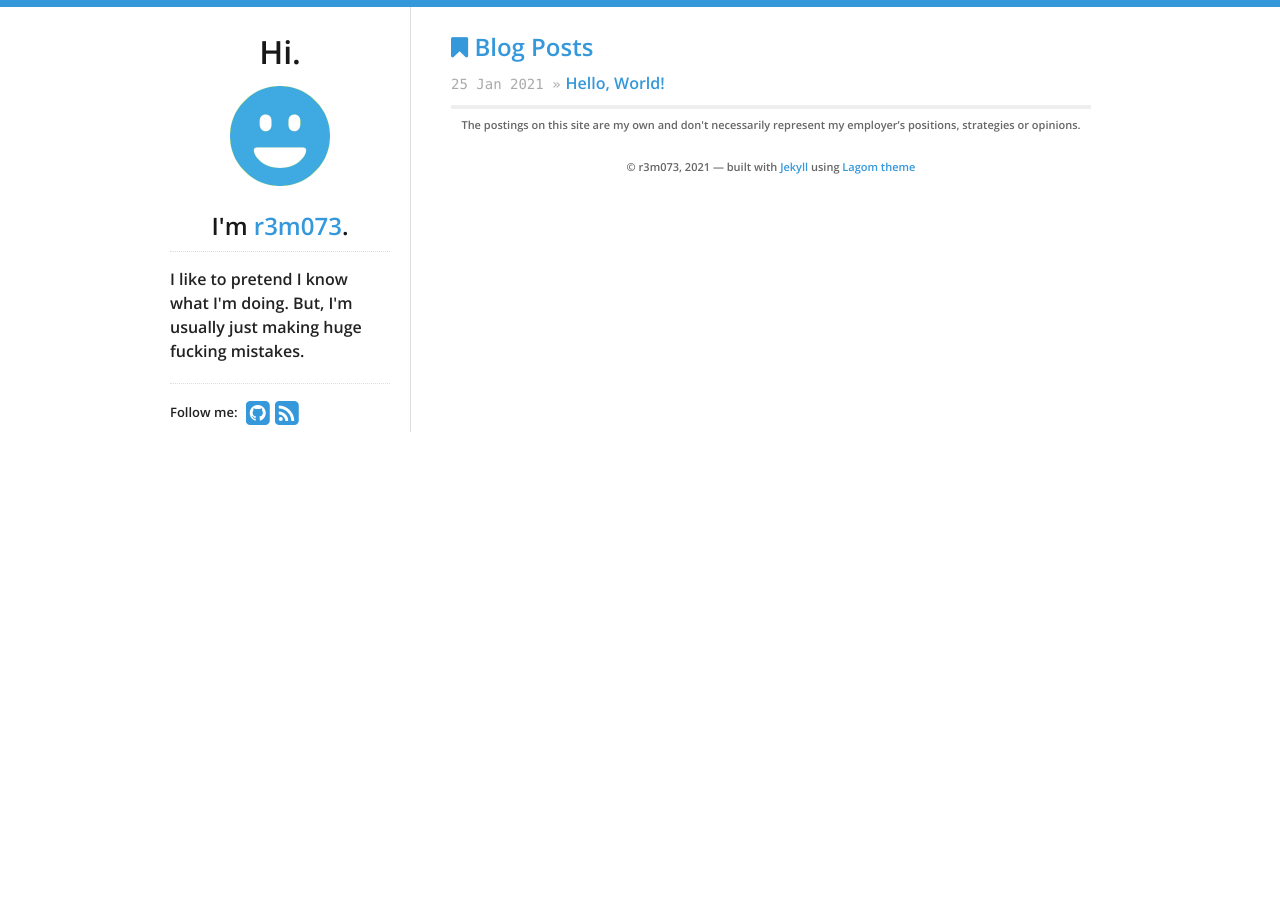
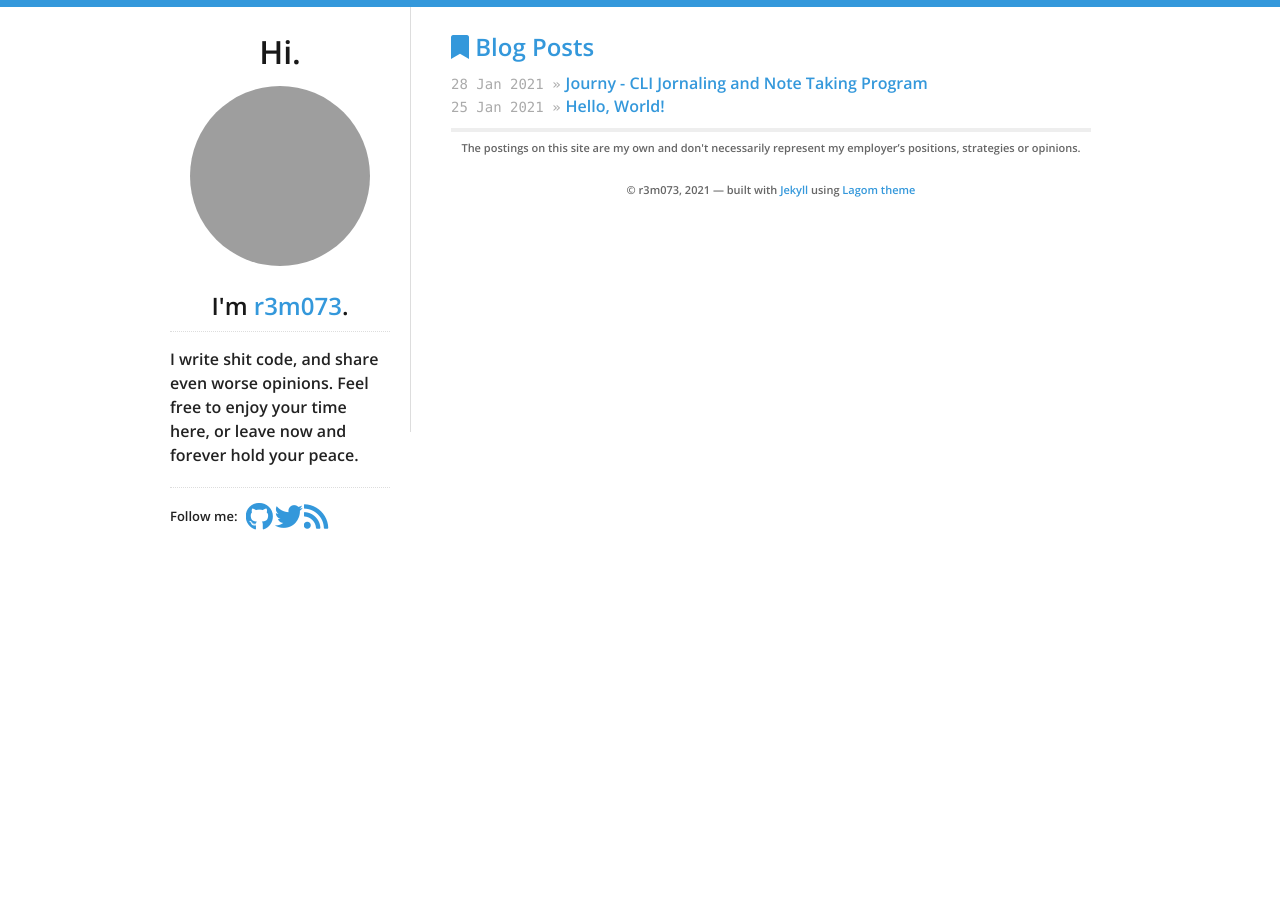
Before and after one commit to r3m073/r3m073.github.io, a Jekyll site: the page built from index.html, in a window 1280 px wide. Built offline with Jekyll 4.4.1, drawn with Linux system fonts in a browser that asks for light colours; nearby versions of some CDN libraries; grey boxes are pictures that could not be loaded.

Commit message:
Working on new post, social icons, logo/favicon

```diff
--- a/_includes/sidebar.html
+++ b/_includes/sidebar.html
@@ -9,7 +9,8 @@
   </a>
   <h2>I'm <a href="/">{{ site.data.theme.name }}</a>.</h2>
   <div id="bio">
-    <p>I like to pretend I know what I'm doing. But, I'm usually just making huge fucking mistakes.</p>
+    <p>I write shit code, and share even worse opinions. Feel free to enjoy your time here, or leave now and forever hold your peace.</p>
+    <p>
   </div>
   <div id="social">
     {% include social.html %}
--- a/_includes/social.html
+++ b/_includes/social.html
@@ -2,73 +2,73 @@ Follow me:
 <div id="stalker">
   {% if site.data.theme.social.github %}
   <a title="{{ site.data.theme.social.github }} on Github" href="https://github.com/{{ site.data.theme.social.github }}">
-    <i class="fa fa-github-square"></i>
+    <i class="fab fa-github"></i>
   </a>
   {% endif %}
 
   {% if site.data.theme.social.bitbucket %}
   <a title="{{ site.data.theme.social.bitbucket }} on Bitbucket" href="https://bitbucket.com/{{ site.data.theme.social.bitbucket }}/">
-    <i class="fa fa-bitbucket-square"></i>
+    <i class="fab fa-bitbucket"></i>
   </a>
   {% endif %}
 
   {% if site.data.theme.social.hacker_news %}
   <a title="{{ site.data.theme.social.hacker_news }} on Hacker News" href="https://news.ycombinator.com/user?id={{site.data.theme.social.hacker_news }}">
-     <i class="fa fa-hacker-news"></i>
+     <i class="fab fa-hacker-news"></i>
   </a>
   {% endif %}
 
   {% if site.data.theme.social.stackexchange %}
   <a title="{{ site.data.theme.name }} on Stack Exchange" href="https://stackexchange.com/users/{{site.data.theme.social.stackexchange }}">
-    <i class="fa fa-stack-exchange"></i>
+    <i class="fab fa-stack-exchange"></i>
   </a>
   {% endif %}
 
   {% if site.data.theme.social.stackoverflow %}
   <a title="{{ site.data.theme.name }} on Stack Overflow" href="http://stackoverflow.com/users/{{site.data.theme.social.stackoverflow }}">
-    <i class="fa fa-stack-overflow"></i>
+    <i class="fab fa-stack-overflow"></i>
   </a>
   {% endif %}
 
   {% if site.data.theme.social.twitter %}
   <a title="{{ site.data.theme.social.twitter }} on Twitter" href="https://twitter.com/{{ site.data.theme.social.twitter }}">
-    <i class="fa fa-twitter-square"></i>
+    <i class="fab fa-twitter"></i>
   </a>
   {% endif %}
 
   {% if site.data.theme.social.facebook %}
   <a title="{{ site.data.theme.name }} on Facebook" href="https://facebook.com/{{ site.data.theme.social.facebook }}">
-    <i class="fa fa-facebook-square"></i>
+    <i class="fab fa-facebook"></i>
   </a>
   {% endif %}
 
   {% if site.data.theme.social.tumblr %}
   <a title="{{ site.data.theme.name }} on tumblr" href="https://{{ site.data.theme.social.tumblr }}.tumblr.com">
-    <i class="fa fa-tumblr-square"></i>
+    <i class="fab fa-tumblr"></i>
   </a>
   {% endif %}
 
   {% if site.data.theme.social.linkedin %}
   <a title="{{ site.data.theme.name }} on LinkedIn" href="https://www.linkedin.com/in/{{ site.data.theme.social.linkedin }}">
-    <i class="fa fa-linkedin-square"></i>
+    <i class="fab fa-linkedin"></i>
   </a>
   {% endif %}
 
   {% if site.data.theme.social.gplus %}
   <a title="{{ site.data.theme.name }} on Google Plus" href="https://plus.google.com/{{ site.data.theme.social.gplus }}">
-    <i class="fa fa-google-plus-square"></i>
+    <i class="fab fa-google-plus"></i>
   </a>
   {% endif %}
 
   {% if site.data.theme.social.flickr %}
   <a title="{{ site.data.theme.name }} on Flickr" href="https://www.flickr.com/photos/{{ site.data.theme.social.flickr }}">
-    <i class="fa fa-flickr"></i>
+    <i class="fab fa-flickr"></i>
   </a>
   {% endif %}
 
   {% if site.data.theme.show_atom_feed %}
   <a title="Atom feed" id="atom" href="/atom.xml">
-    <i class="fa fa-rss-square"></i>
+    <i class="fa fa-rss"></i>
   </a>
   {% endif %}
 </div>
--- a/_layouts/default.html
+++ b/_layouts/default.html
@@ -16,8 +16,7 @@
   <link rel="alternate" type="application/atom+xml" title="{{ site.data.theme.name }}" href="{{site.url}}/atom.xml" />
 
   <link rel="stylesheet" href="{{ site.github.url }}/assets/css/all.css">
-  <link href="https://maxcdn.bootstrapcdn.com/font-awesome/4.7.0/css/font-awesome.min.css" rel="stylesheet" integrity="sha384-wvfXpqpZZVQGK6TAh5PVlGOfQNHSoD2xbE+QkPxCAFlNEevoEH3Sl0sibVcOQVnN" crossorigin="anonymous">
-</head>
+<link rel="stylesheet" href="https://pro.fontawesome.com/releases/v5.10.0/css/all.css" integrity="sha384-AYmEC3Yw5cVb3ZcuHtOA93w35dYTsvhLPVnYs9eStHfGJvOvKxVfELGroGkvsg+p" crossorigin="anonymous"/></head>
 <body>
   <div class="container">
     <div class="four columns sidebar">
```
Also changed, not shown: _data/theme.yml (+5 -5 lines), _posts/2021-01-28-journy-cli-journal.md (added, +23 -0 lines), favicon.png, logo.png.
